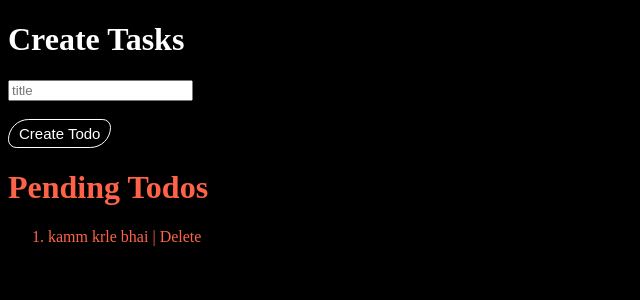
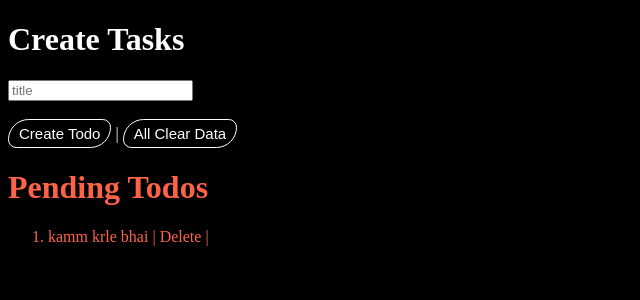
Before and after one commit to hitarthsh/Mini-System-for-user, a React (Vite) app: page / in a window 1280 px wide. Shown: the top 300 px of the page, without its empty margins (0-640 px from the left). Built offline with nearby package versions, Linux system fonts and the light colour scheme.

Commit message:
Enhance Create and Read components: add input validation, clear data functionality, and improve rendering format

```diff
--- a/src/components/Create.jsx
+++ b/src/components/Create.jsx
@@ -7,17 +7,17 @@ const Create = (props) => {
 
   const SubmitHandler = (e) => {
     e.preventDefault();
+
+    if (title.trim() === "") return;
+
     const newtodo = {
       id: nanoid(),
       title,
       isCompleted: true,
     };
 
-    // const copytodos = [...todos]
-    // copytodos.push(newtodo)
-    // settodos(copytodos);
-
     settodos([...todos, newtodo]);
+    // settitle(""); // clear input after submission
   };
 
   const [title, settitle] = useState("");
@@ -29,6 +29,10 @@ const Create = (props) => {
     border: "1px solid white",
     borderRadius: "50px 20px",
     fontSize: "15px",
+  };
+
+  const Cleardata = () => {
+    settodos([]);
   };
   return (
     <Fragment>
@@ -42,7 +46,10 @@ const Create = (props) => {
         />
         <br />
         <br />
-        <button style={buttoncss}>Create Todo</button>
+        <button style={buttoncss}>Create Todo</button> |{" "}
+        <button style={buttoncss} onClick={Cleardata}>
+          All Clear Data
+        </button>
       </form>
     </Fragment>
   );
--- a/src/components/Read.jsx
+++ b/src/components/Read.jsx
@@ -1,8 +1,10 @@
 import React from "react";
 import { Fragment } from "react";
+import { nanoid } from "nanoid";
 
 const Read = (props) => {
   const todos = props.todos;
+  const todo = props.todo;
   const settodos = props.settodos;
 
   const DeleteHandler = (id) => {
@@ -17,7 +19,8 @@ const Read = (props) => {
         key={todo.id}
       >
         {" "}
-        {todo.title} | <span onClick={() => DeleteHandler(todo.id)}>Delete</span>
+        {todo.title} |{" "}
+        <span onClick={() => DeleteHandler(todo.id)}>Delete</span> |{" "}
       </li>
     );
   });
```
